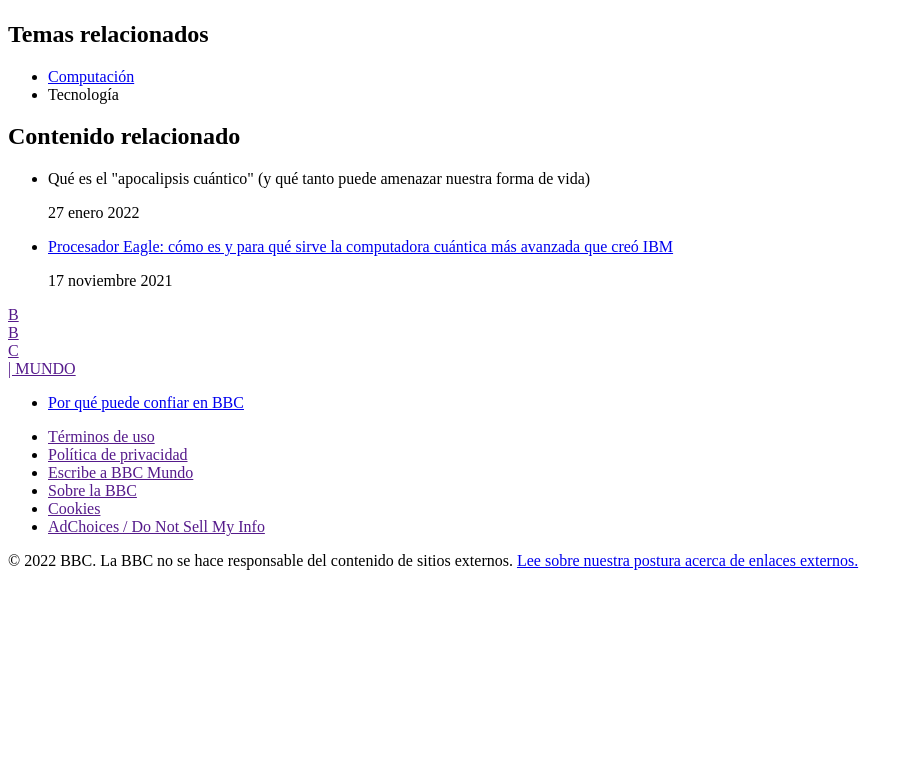
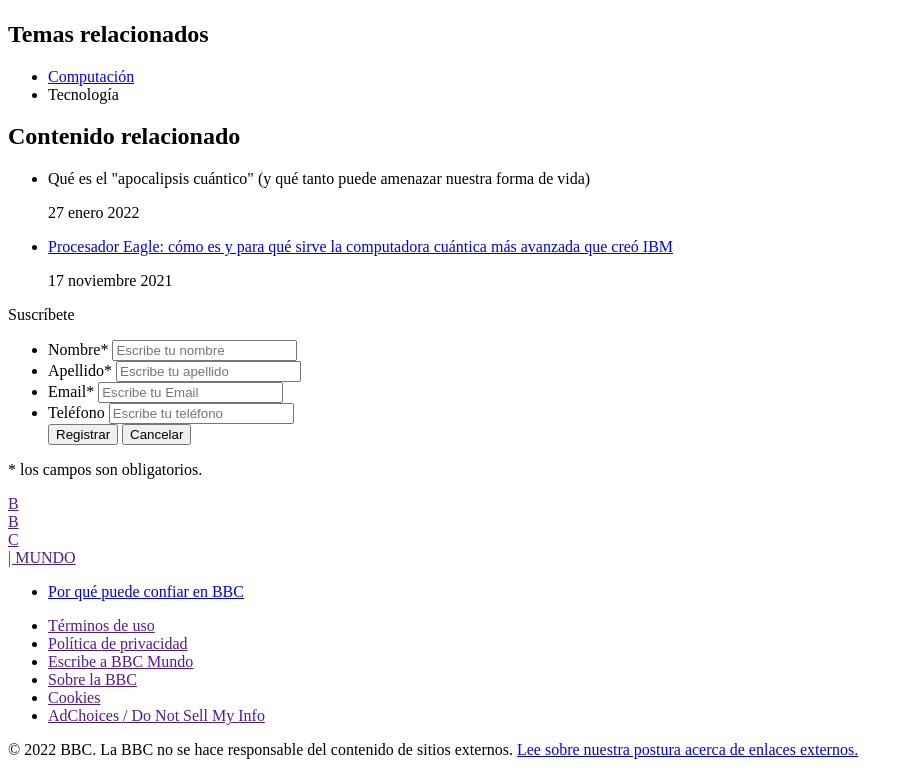
Before and after one commit to S0ulR/ActividadNro3, a plain HTML site: page index.html in a window 1280 px wide. Shown: the part 5611-6386 px from the top of the page, without its empty margins (0-909 px from the left). Before the commit the page ends 6197 px from the top, so only its background shows below. Drawn offline with Linux system fonts and the light colour scheme.

Commit message:
FormSuscripcion: creo y agrego un formulario de suscripción

```diff
--- a/index.html
+++ b/index.html
@@ -141,9 +141,33 @@
                         <p>17 noviembre 2021</p>
                     </ul>
                 </aside>
+                </main>
+                <div>
+                    <p class="formulario">Suscríbete</p>
+                    <form action="suscripcion">
+                        <ul>
+                            <li>
+                                <label for="nombre" class="colocar_nombre">Nombre<span class="obligatorio">*</span></label>
+                                <input type="text" name="introducir_nombre" id="nombre" required="obligatorio" placeholder="Escribe tu nombre">
+                            </li>
+                            <li>
+                                <label for="apellido" class="colocar_apellido">Apellido<span class="obligatorio">*</span></label>
+                                <input type="text" name="introducir_nombre" id="apellido" required="obligatorio" placeholder="Escribe tu apellido">
+                            </li>
+                            <li>
+                                <label for="email" class="colocar_email">Email<span class="obligatorio">*</span></label>
+                                <input type="email" name="introducir_email" id="email" required="obligatorio" placeholder="Escribe tu Email">
+                            </li>
+                            <li>
+                                <label for="telefone" class="colocar_telefono">Teléfono</label>
+                                <input type="tel" name="introducir_telefono" id="telefono" placeholder="Escribe tu teléfono">
+                            </li>
+                            <button type="submit">Registrar</button> <button type="reset">Cancelar</button>
+                        </ul>
+                        <p class="aviso"><span class="obligatorio"> * </span>los campos son obligatorios.</p>
+                    </form>
+                </div>
 
-
-                </main>
         <footer>
             <span class="cabecera"><a href=""><div class="BBC">B</div><div class="BBC">B</div><div class="BBC">C</div> | MUNDO</a></span>
             <div class="pie">
```
